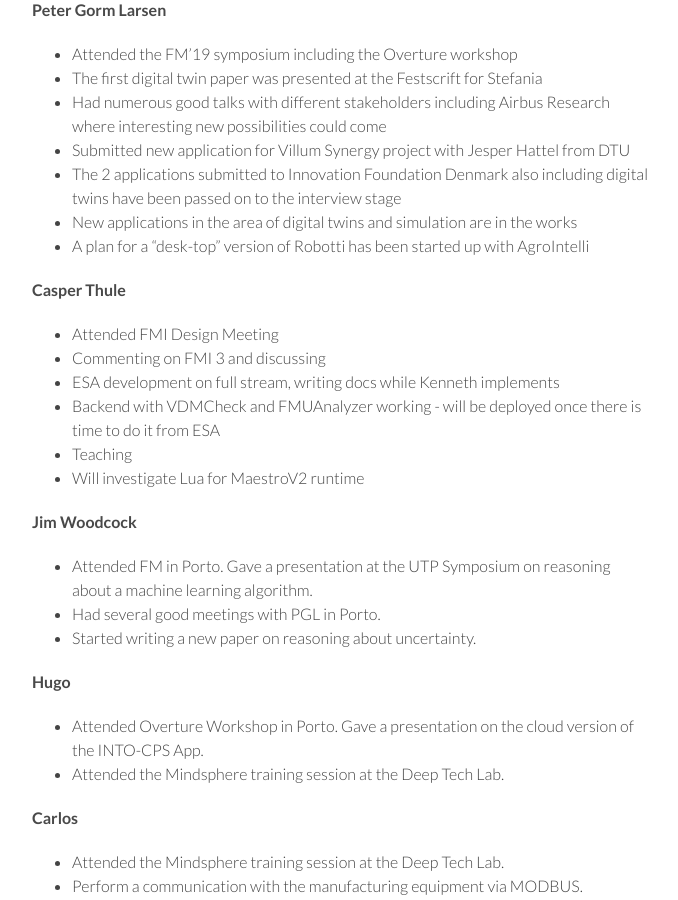
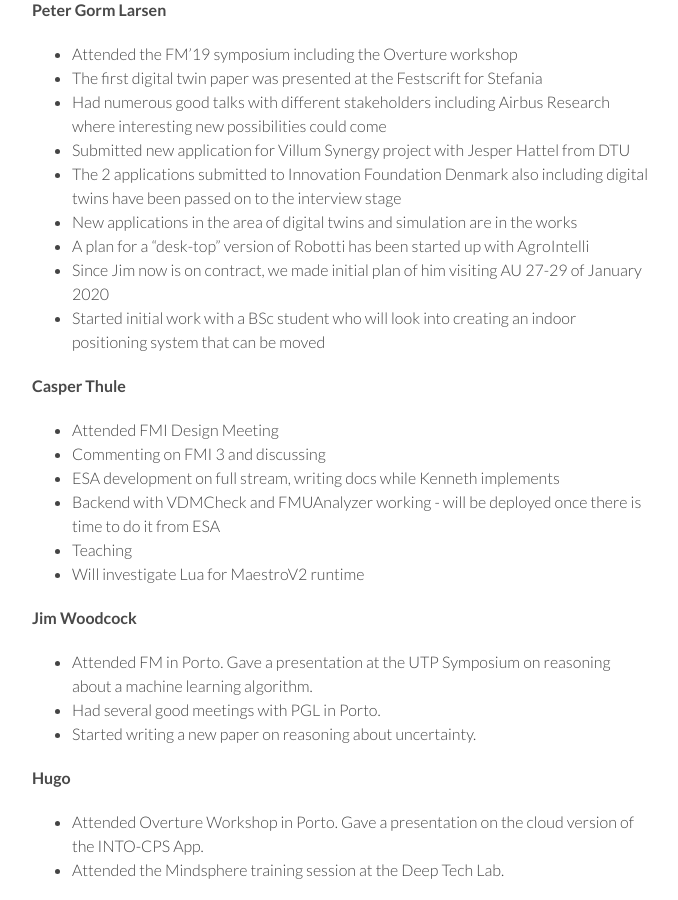
Before and after one commit to digitaltwincentre/digitaltwincentre.github.io, a Jekyll site: the page built from _biweeklies/Biweekly-6.md, in a window 1280 px wide and 900 px high, scrolled down 490 px. Shown: the whole window, without its empty margins (418-1096 px from the left). Built offline with Jekyll 4.4.1, drawn with Linux system fonts in a browser that asks for light colours; nearby versions of some CDN libraries.

Commit message:
Update Biweekly-6.md

```diff
--- a/_biweeklies/Biweekly-6.md
+++ b/_biweeklies/Biweekly-6.md
@@ -36,6 +36,8 @@ private information must be stored elsewhere.  -->
 * The 2 applications submitted to Innovation Foundation Denmark also including digital twins have been passed on to the interview stage
 * New applications in the area of digital twins and simulation are in the works
 * A plan for a "desk-top" version of Robotti has been started up with AgroIntelli
+* Since Jim now is on contract, we made initial plan of him visiting AU 27-29 of January 2020
+* Started initial work with a BSc student who will look into creating an indoor positioning system that can be moved
 
 #### Casper Thule
 * Attended FMI Design Meeting
```
